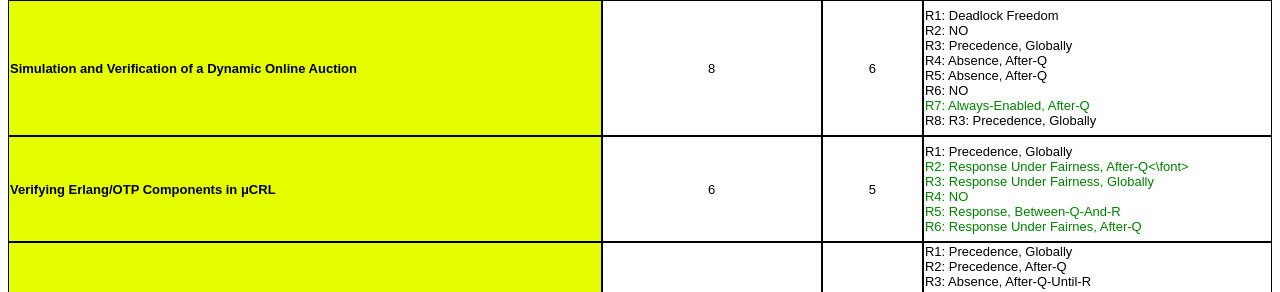
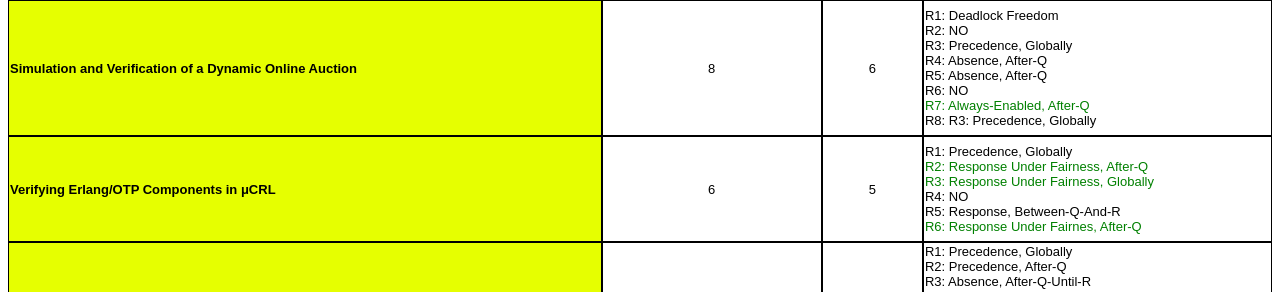
Before and after one commit to remenska/remenska.github.io, a plain HTML site: page index.html in a window 1280 px wide. Shown: the part 1180-1472 px from the top of the page. Drawn offline with Linux system fonts and the light colour scheme.

Commit message:
Update index.html

```diff
--- a/index.html
+++ b/index.html
@@ -80,7 +80,7 @@
 		<td style="border-top: 1px solid #000000; border-bottom: 1px solid #000000; border-left: 1px solid #000000; border-right: 1px solid #000000" height="106" align="left" bgcolor="#E6FF00"><b>Verifying Erlang/OTP Components in μCRL<br></b></td>
 		<td style="border-top: 1px solid #000000; border-bottom: 1px solid #000000; border-left: 1px solid #000000; border-right: 1px solid #000000" align="center" sdval="6" sdnum="1033;">6</td>
 		<td style="border-top: 1px solid #000000; border-bottom: 1px solid #000000; border-left: 1px solid #000000; border-right: 1px solid #000000" align="center" sdval="5" sdnum="1033;">5</td>
-		<td style="border-top: 1px solid #000000; border-bottom: 1px solid #000000; border-left: 1px solid #000000; border-right: 1px solid #000000" align="left">R1: Precedence, Globally<br><font color="#008000">R2: Response Under Fairness, After-Q<\font><br><font color="#008000">R3: Response Under Fairness, Globally</font><br>R4: NO<br>R5: Response, Between-Q-And-R<br><font color="#008000">R6: Response Under Fairnes, After-Q</font><br></td>
+		<td style="border-top: 1px solid #000000; border-bottom: 1px solid #000000; border-left: 1px solid #000000; border-right: 1px solid #000000" align="left">R1: Precedence, Globally<br><font color="#008000">R2: Response Under Fairness, After-Q</font><br><font color="#008000">R3: Response Under Fairness, Globally</font><br>R4: NO<br>R5: Response, Between-Q-And-R<br><font color="#008000">R6: Response Under Fairnes, After-Q</font><br></td>
 	</tr>
 	<tr>
 		<td style="border-top: 1px solid #000000; border-bottom: 1px solid #000000; border-left: 1px solid #000000; border-right: 1px solid #000000" height="121" align="left" bgcolor="#E6FF00"><b>Verifying Erlang Telecommunication Systems<br>with the Process Algebra μCRL<br></b></td>
```
